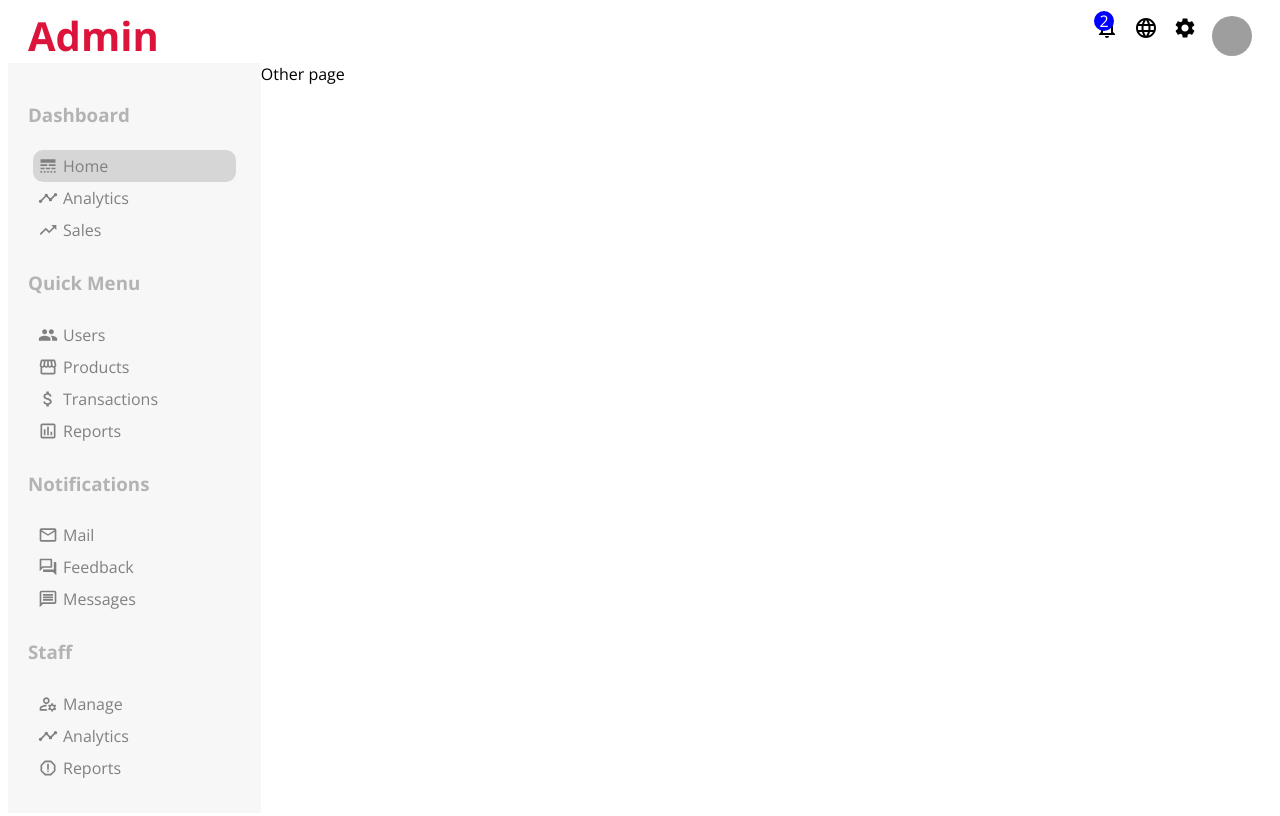
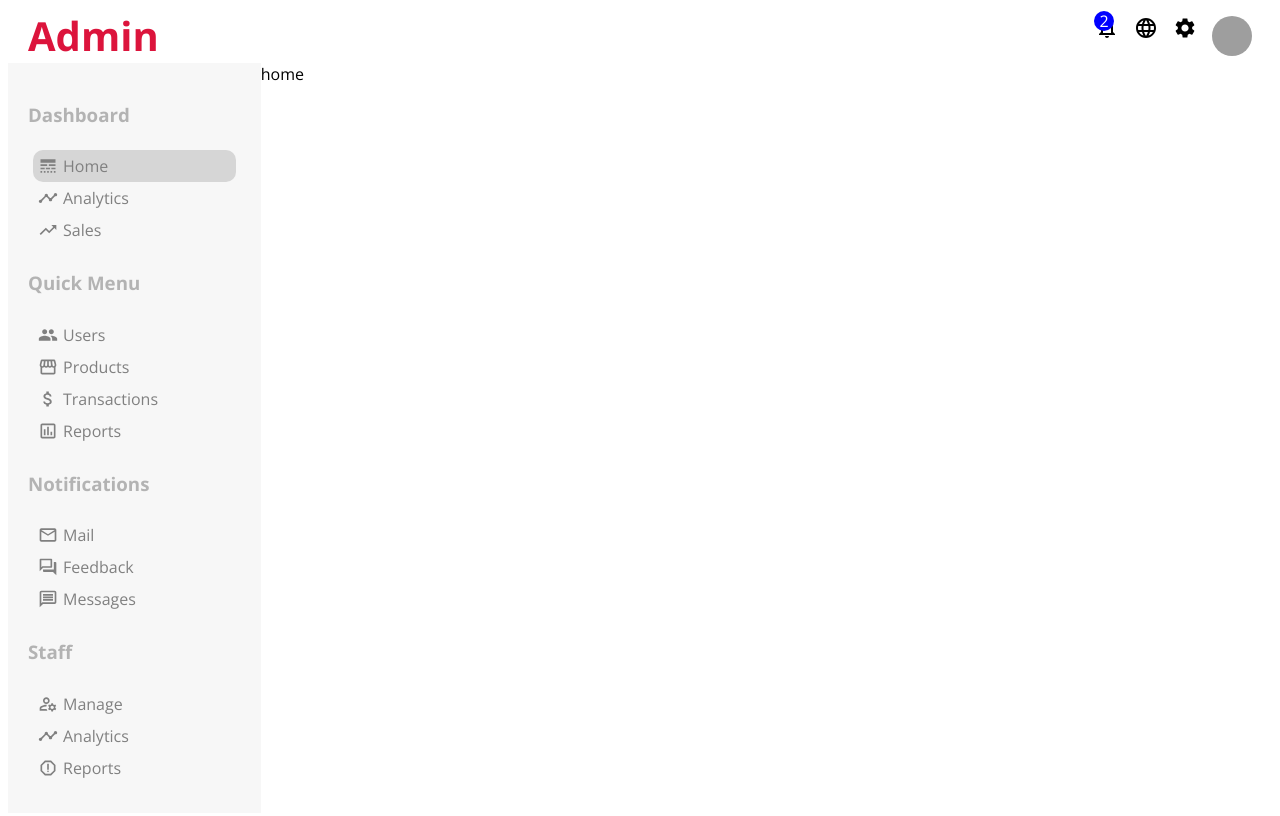
Before and after one commit to Reyes-Jose/admin-page, a React (Create React App) app: page / in a window 1280 px wide. Shown: the top 816 px of the page. Built offline with nearby package versions, Linux system fonts and the light colour scheme; grey boxes are pictures that could not be loaded; the HTML template or start-up script is replaced by a standard one; a web font is replaced by a local one.

Commit message:
adds home js and css

```diff
--- a/src/App.css
+++ b/src/App.css
@@ -1,7 +1,3 @@
 .container{
     display: flex;
 }
-
-.rightPage{
-    flex: 4;
-}
--- a/src/App.js
+++ b/src/App.js
@@ -1,5 +1,6 @@
 import NavBar from "./components/NavBar";
 import SideBar from "./components/SideBar";
+import Home from "./components/pages/Home";
 import "./App.css";
 
 function App() {
@@ -8,7 +9,7 @@
       <NavBar />
       <div className="container">
         <SideBar />
-        <div className="rightPage">Other page</div>
+        <Home/>
       </div>
     </div>
   );
--- /dev/null
+++ b/src/components/pages/Home.js
@@ -0,0 +1,5 @@
+import "./home.css";
+
+export default function home() {
+  return <div className="home">home</div>;
+}
--- /dev/null
+++ b/src/components/pages/home.css
@@ -0,0 +1,3 @@
+.home{
+    flex: 4;
+}
```
